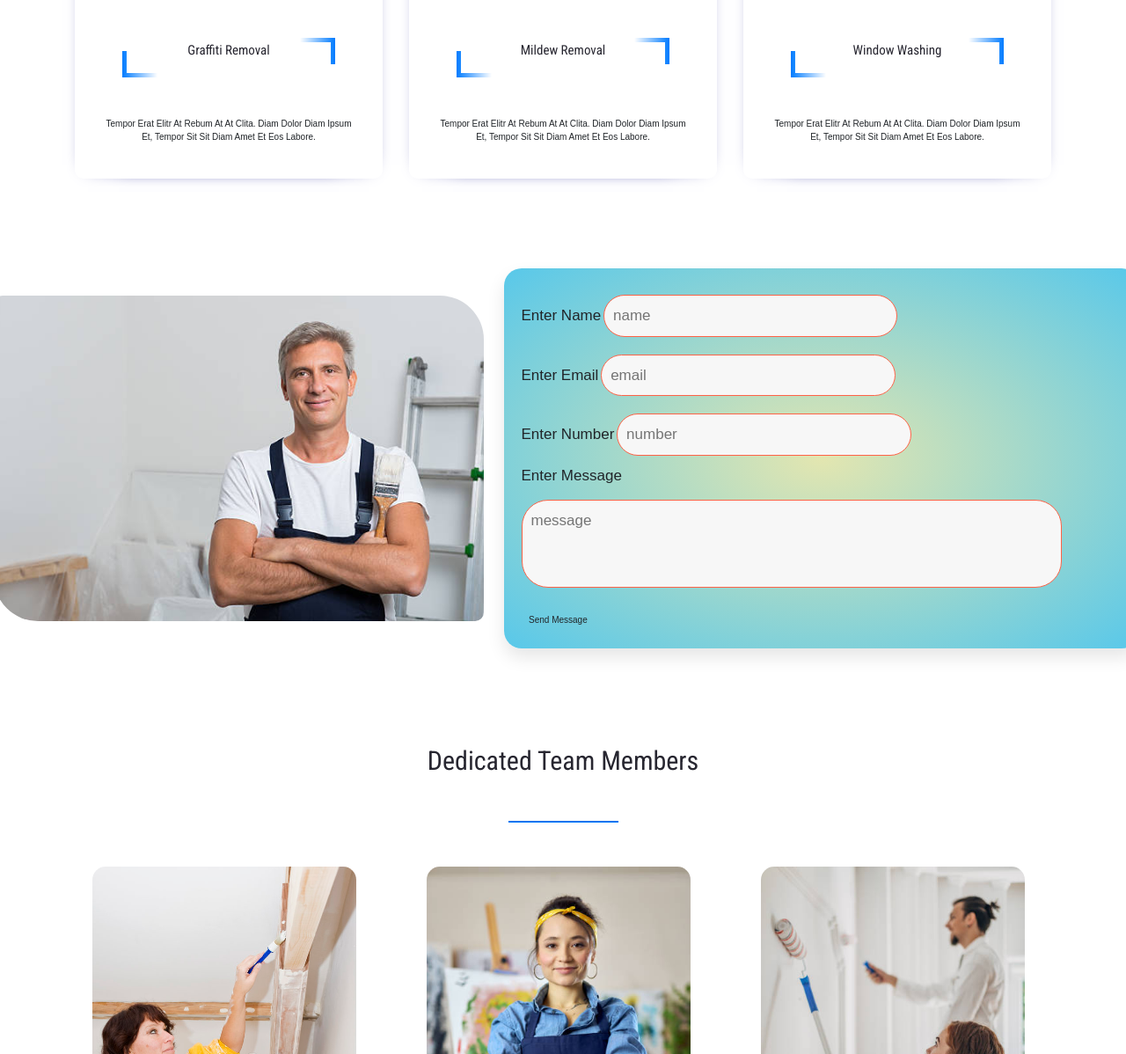
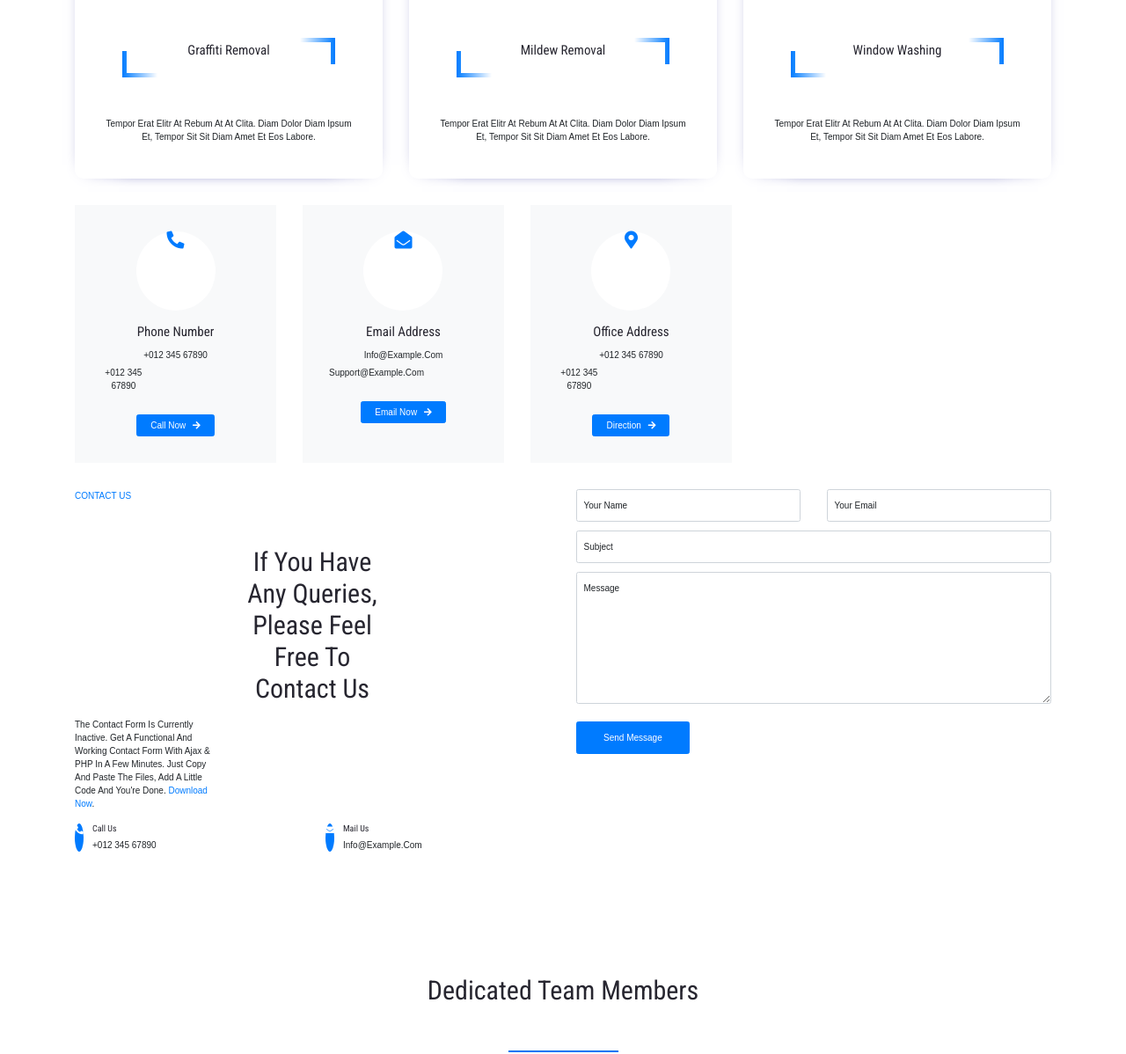
Before and after one commit to ramyasaiv/castle-crew, a plain HTML site: page index.html in a window 1280 px wide. Shown: the part 2345-3543 px from the top of the page at 88% size. Drawn offline with nearby package versions, Linux system fonts and the light colour scheme.

Commit message:
added contact

```diff
--- a/index.html
+++ b/index.html
@@ -215,48 +215,114 @@
     <!-- services end -->
 
      <!-- contactform start -->
+<div class="container-xxl py-5">
+    <div class="container">
+        <div class="row g-5 justify-content-center mb-5">
+            <div class="col-lg-4 col-md-6 wow fadeInUp" data-wow-delay="0.1s">
+                <div class="bg-light text-center h-100 p-5">
+                    <div class="btn-square bg-white rounded-circle mx-auto mb-4" style="width: 90px; height: 90px;">
+                        <i class="fa fa-phone-alt fa-2x text-primary"></i>
+                    </div>
+                    <h4 class="mb-3">Phone Number</h4>
+                    <p class="mb-2">+012 345 67890</p>
+                    <p class="mb-4">+012 345 67890</p>
+                    <a class="btn btn-primary px-4" href="tel:+0123456789">Call Now <i class="fa fa-arrow-right ms-2"></i></a>
+                </div>
+            </div>
+            <div class="col-lg-4 col-md-6 wow fadeInUp" data-wow-delay="0.3s">
+                <div class="bg-light text-center h-100 p-5">
+                    <div class="btn-square bg-white rounded-circle mx-auto mb-4" style="width: 90px; height: 90px;">
+                        <i class="fa fa-envelope-open fa-2x text-primary"></i>
+                    </div>
+                    <h4 class="mb-3">Email Address</h4>
+                    <p class="mb-2">info@example.com</p>
+                    <p class="mb-4">support@example.com</p>
+                    <a class="btn btn-primary px-4" href="mailto:info@example.com">Email Now <i class="fa fa-arrow-right ms-2"></i></a>
+                </div>
+            </div>
+            <div class="col-lg-4 col-md-6 wow fadeInUp" data-wow-delay="0.5s">
+                <div class="bg-light text-center h-100 p-5">
+                    <div class="btn-square bg-white rounded-circle mx-auto mb-4" style="width: 90px; height: 90px;">
+                        <i class="fa fa-map-marker-alt fa-2x text-primary"></i>
+                    </div>
+                    <h4 class="mb-3">Office Address</h4>
+                    <p class="mb-2">+012 345 67890</p>
+                    <p class="mb-4">+012 345 67890</p>
+                    <a class="btn btn-primary px-4" href="https://goo.gl/maps/FsznshxgnULBGgkN9" target="blank">Direction <i class="fa fa-arrow-right ms-2"></i></a>
+                </div>
+            </div>
+        </div>
 
-     <!-- <div class="contact">
-         <h1 class="mb-4 justify-content-center">Get A Quote</h1>
-          <form  action="https://sheetdb.io/api/v1/dbf1qy6mjy2ky" method="post" id="sheet1">
-
-            <label for="name">Name:</label><br>
-            input type="text" id="name" name="data[name]" required><br>
-
-            <label for="email">Email:</label><br>
-            <input type="email" id="email" name="data[email]" required><br>
-
-            <label for="message">Message:</label><br>
-            <textarea id="message" name=" data[message]" required></textarea><br>
-
-            <input type="submit" value="Submit">
-          </form>-->
-
-          <section class="contact" id="contact">
-
-            <div class="row">
-              <div class="image">
-                <img src="contact.jpeg" alt="">
-              </div>
+        <div class="row g-5">
+            <div class="col-lg-6 wow fadeInUp" data-wow-delay="0.1s">
+                <p class="fw-medium text-uppercase text-primary mb-2">Contact Us</p>
+                <h1 class="display-5 mb-4">If You Have Any Queries, Please Feel Free To Contact Us</h1>
+                <p class="mb-4">The contact form is currently inactive. Get a functional and working contact form with Ajax & PHP in a few minutes. Just copy and paste the files, add a little code and you're done. <a href="https://htmlcodex.com/contact-form">Download Now</a>.</p>
+                <div class="row g-4">
+                    <div class="col-6">
+                        <div class="d-flex">
+                            <div class="flex-shrink-0 btn-square bg-primary rounded-circle">
+                                <i class="fa fa-phone-alt text-white"></i>
+                            </div>
+                            <div class="ms-3">
+                                <h6>Call Us</h6>
+                                <span>+012 345 67890</span>
+                            </div>
+                        </div>
+                    </div>
+                    <div class="col-6">
+                        <div class="d-flex">
+                            <div class="flex-shrink-0 btn-square bg-primary rounded-circle">
+                                <i class="fa fa-envelope text-white"></i>
+                            </div>
+                            <div class="ms-3">
+                                <h6>Mail Us</h6>
+                                <span>info@example.com</span>
+                            </div>
+                        </div>
+                    </div>
+                </div>
+            </div>
+            <div class="col-lg-6 wow fadeInUp" data-wow-delay="0.5s">
+                <form action="https://sheetdb.io/api/v1/dbf1qy6mjy2ky" method="post">
+                    <div class="row g-3">
+                        <div class="col-md-6">
+                            <div class="form-floating">
+                                <input type="text" class="form-control" id="name" placeholder="Your Name" name="data[name]">
+                                <label for="name">Your Name</label>
+                            </div>
+                        </div>
+                        <div class="col-md-6">
+                            <div class="form-floating">
+                                <input type="email" class="form-control" id="email" placeholder="Your Email" name="data[email]">
+                                <label for="email">Your Email</label>
+                            </div>
+                        </div>
+                        <div class="col-12">
+                            <div class="form-floating">
+                                <input type="Number" class="form-control" id="subject" placeholder="Number" name="data[number]">
+                                <label for="subject">Subject</label>
+                            </div>
+                        </div>
+                        <div class="col-12">
+                            <div class="form-floating">
+                                <textarea class="form-control" placeholder="Leave a message here"  name="data[message]"id="message" style="height: 150px"></textarea>
+                                <label for="message">Message</label>
+                            </div>
+                        </div>
+                        <div class="col-12">
+                            <button class="btn btn-primary py-3 px-5" type="submit">Send Message</button>
+                        </div>
+                    </div>
+                </form>
+            </div>
+        </div>
+    </div>
+</div>
+<!-- Contact End -->
 
 
-              <form action="https://sheetdb.io/api/v1/dbf1qy6mjy2ky" method="post" id="sheet1">
-                <div class="inputBox">
-                  <label for="Enter name"> Enter name</label>
-                  <input type="text" placeholder="name" name=" data[name]"><br>
-                  <label for="Enter email"> Enter email</label>
-                  <input type="email" placeholder="email" name=" data[email]"><br>
-                </div>
-                <div class="inputBox">
-                  <label for="Enter number"> Enter number</label>
-                  <input type="number" placeholder="number"name=" data[number]"><br>
-                </div>
-                <label for="Enter message">Enter message</label>
-                <textarea placeholder="message" name=" data[message]" id="" cols="30" rows="10"></textarea>
-                <input type="submit" class="btn" value="send message">
-              </form>
-            </div>
-          </section>
+
 
           <!-- contactform end -->
 
@@ -560,6 +626,18 @@
         </div>
     </div>
 </footer>
+    <!-- JavaScript Libraries -->
+<script src="https://code.jquery.com/jquery-3.4.1.min.js"></script>
+<script src="https://cdn.jsdelivr.net/npm/bootstrap@5.0.0/dist/js/bootstrap.bundle.min.js"></script>
+<script src="lib/wow/wow.min.js"></script>
+<script src="lib/easing/easing.min.js"></script>
+<script src="lib/waypoints/waypoints.min.js"></script>
+<script src="lib/owlcarousel/owl.carousel.min.js"></script>
+<script src="lib/counterup/counterup.min.js"></script>
+
+<!-- Template Javascript -->
+<script src="main.js"></script>
+
 
   <script>
     var form = document.getElementById("sheet1");
```
